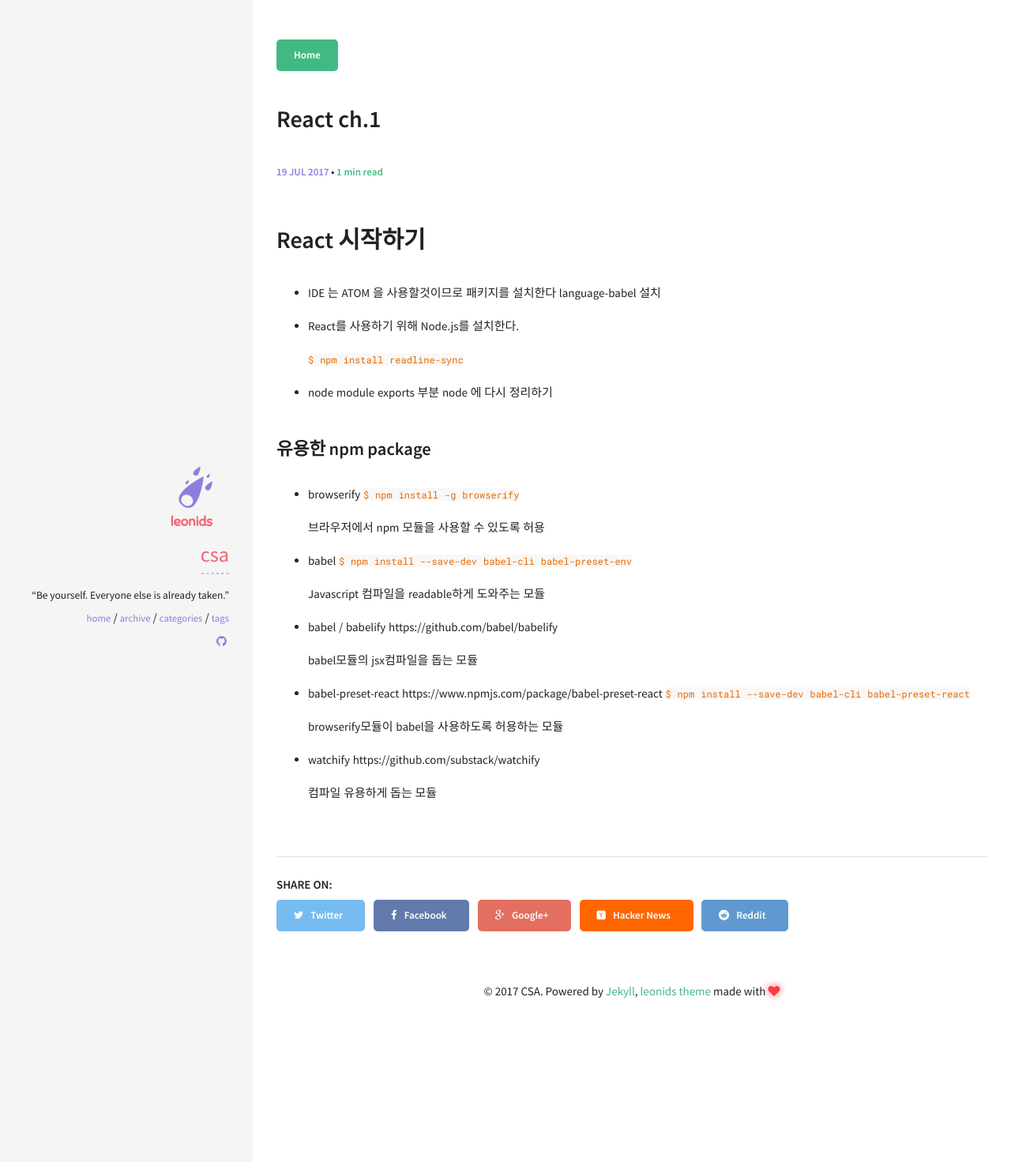
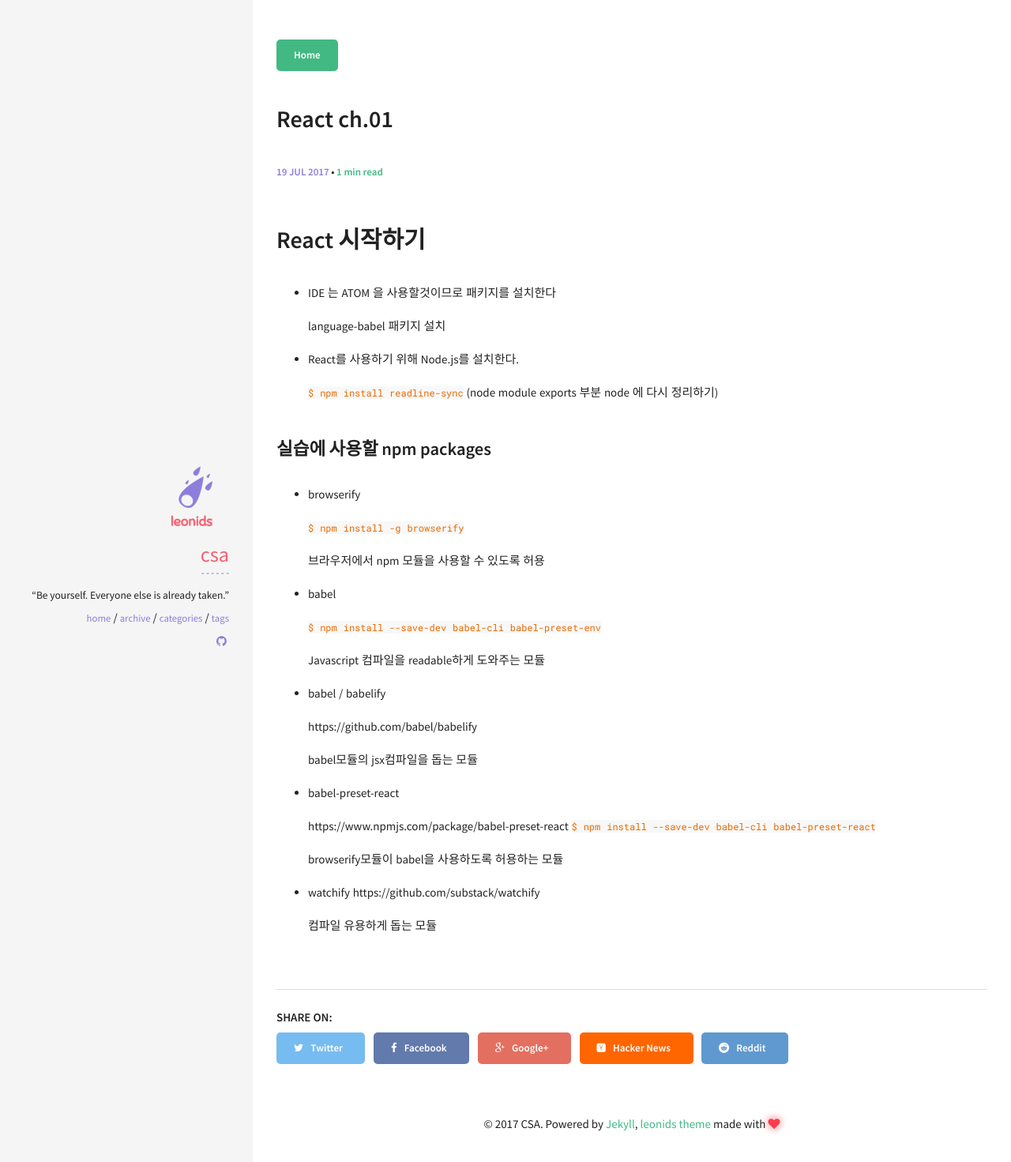
Before and after one commit to dev-csa/dev-csa.github.com, a Jekyll site: the page built from _posts/2017-07-19-react_ch01-post.md, in a window 1280 px wide. Shown: the top 1471 px of the page at 79% size. Built offline with Jekyll 4.4.1, drawn with Linux system fonts in a browser that asks for light colours; comment, search, counter and statistics services are not loaded.

Commit message:
react01 modifiy

```diff
--- a/_posts/2017-07-19-react_ch01-post.md
+++ b/_posts/2017-07-19-react_ch01-post.md
@@ -1,7 +1,7 @@
 ---
 layout: post
-title: React ch.1
-excerpt: "[React] React 프로젝트 시작하기"
+title: React ch.01
+excerpt: "[React] React 시작하기"
 categories: [hello world]
 comments: true
 image:
@@ -14,36 +14,44 @@ image:
 # React 시작하기
 
 * IDE 는 ATOM 을 사용할것이므로 패키지를 설치한다
-  language-babel 설치
+
+  language-babel 패키지 설치
 
 * React를 사용하기 위해 Node.js를 설치한다.
 
   `$ npm install readline-sync`
+(node module exports 부분 node 에 다시 정리하기)
 
-- node module exports 부분 node 에 다시 정리하기
-
-### 유용한 npm package
+### 실습에 사용할 npm packages
 
 * browserify
+
   `$ npm install -g browserify`
 
   브라우저에서 npm 모듈을 사용할 수 있도록 허용
+
 * babel
+
   `$ npm install --save-dev babel-cli babel-preset-env`
 
   Javascript 컴파일을 readable하게 도와주는 모듈
 
+
 * babel / babelify
+
   https://github.com/babel/babelify
 
   babel모듈의 jsx컴파일을 돕는 모듈
 
+
 * babel-preset-react
+
   https://www.npmjs.com/package/babel-preset-react
   `$ npm install --save-dev babel-cli babel-preset-react`
 
   browserify모듈이 babel을 사용하도록 허용하는 모듈
 
+
 * watchify
   https://github.com/substack/watchify
 
```
